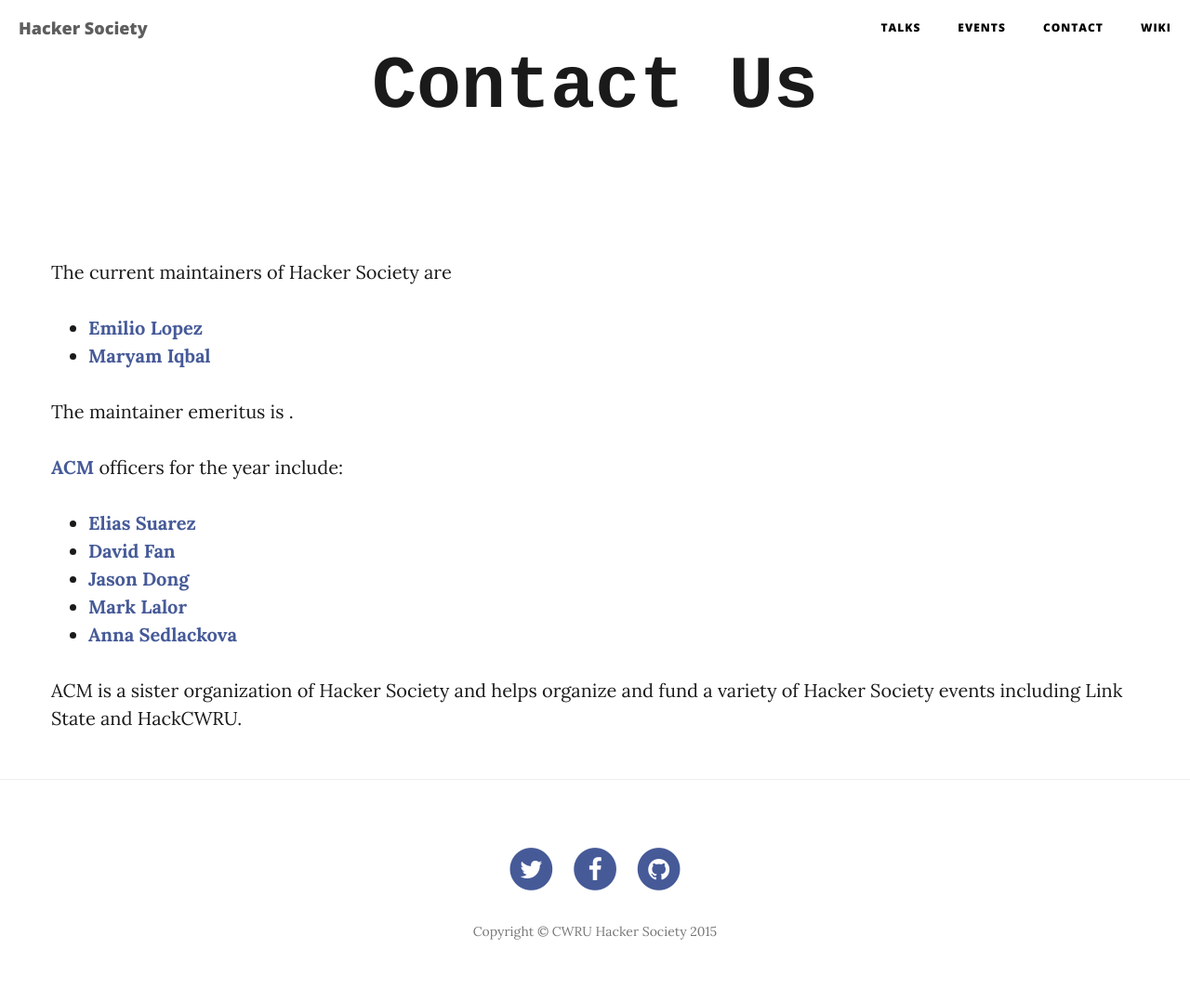
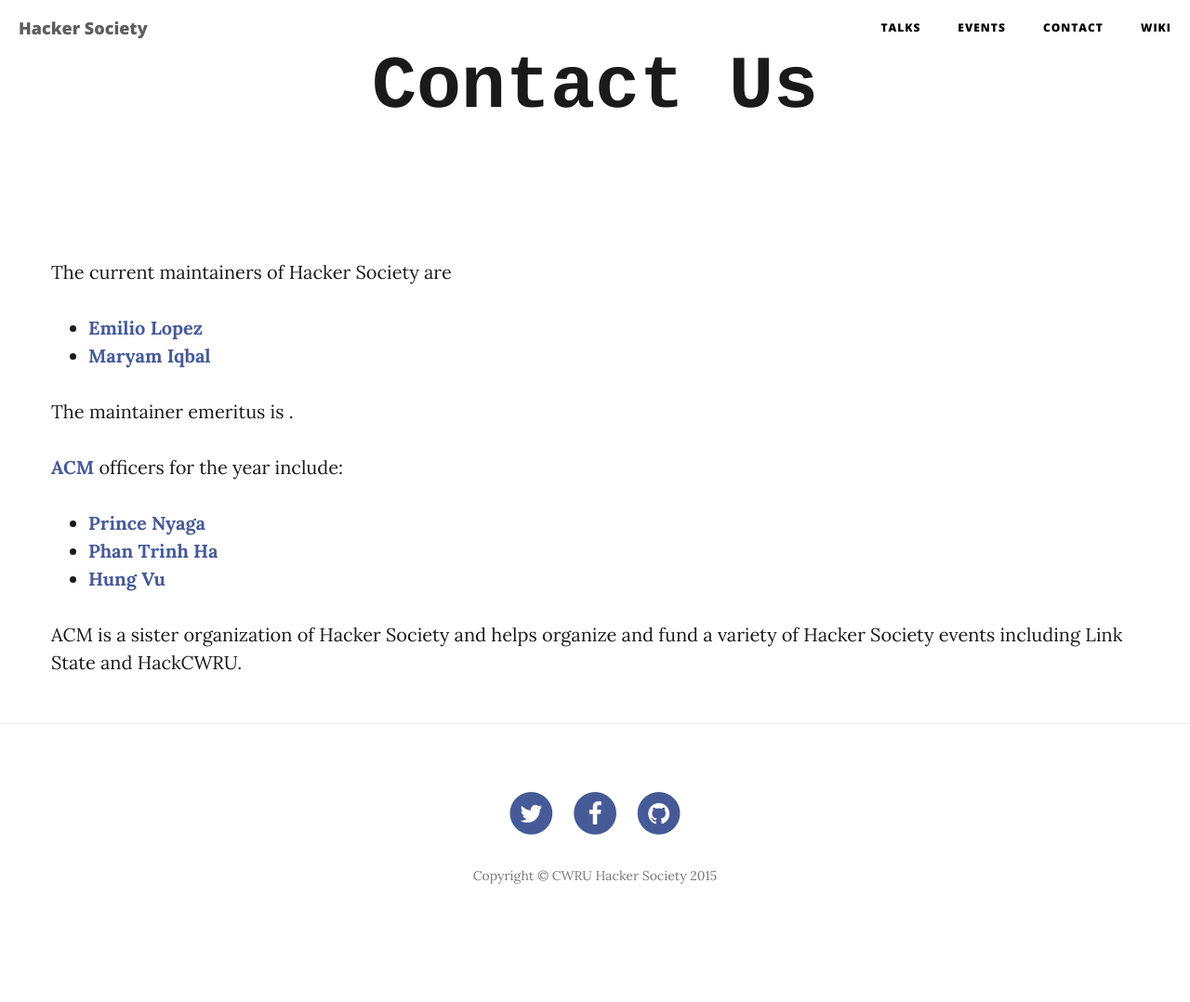
Before and after one commit to hacsoc/hacsoc.github.com, a Jekyll site: the page built from contact.md, in a window 1280 px wide. Shown: the whole page at 93% size. Built offline with Jekyll 4.4.1, drawn with Linux system fonts in a browser that asks for light colours; nearby versions of some CDN libraries; after the commit the page ends 1018 px from its top, so only the background shows below that.

Commit message:
Update acm_officers.yml

```diff
--- a/_data/acm_officers.yml
+++ b/_data/acm_officers.yml
@@ -1,14 +1,8 @@
-- name: Elias Suarez
-  email: ejs165@case.edu
+- name: Prince Nyaga
+  email: pmn16@case.edu
 
-- name: David Fan
-  email: dmf98@case.edu
+- name: Phan Trinh Ha
+  email: pxt177@case.edu
 
-- name: Jason Dong
-  email: jwd67@case.edu
-
-- name: Mark Lalor
-  email: mwl58@case.edu
-
-- name: Anna Sedlackova
-  email: axs1202@case.edu
+- name: Hung Vu
+  email: hdv4@case.edu
```
